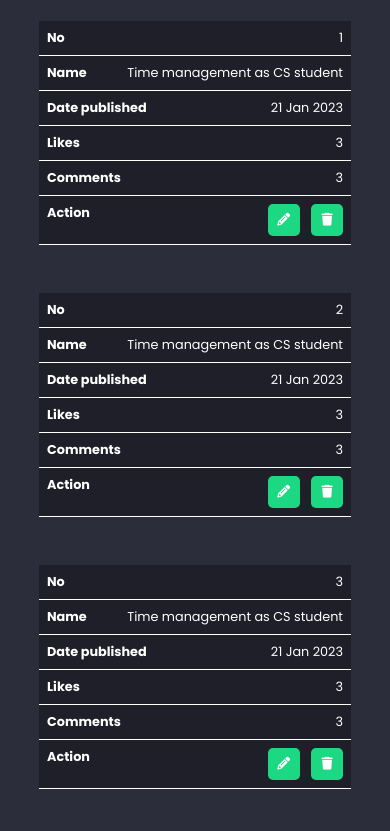
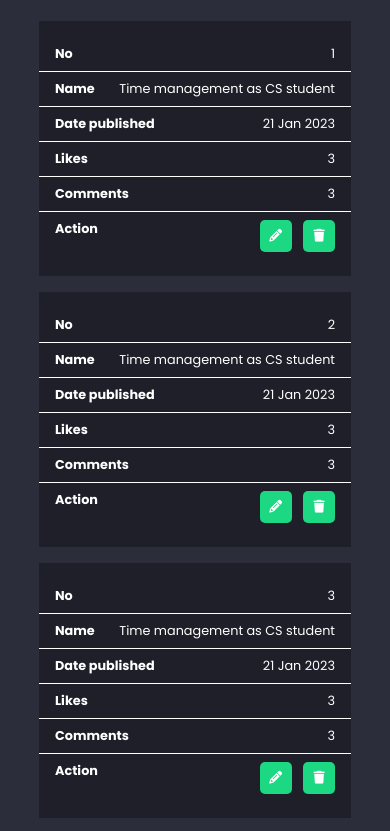
Before and after one commit to EvelyneUmubyeyi/MyBrand, a plain HTML site: page blogsList.html in a window 390 px wide. Shown: the part 250-1081 px from the top of the page. Drawn offline with Linux system fonts and the light colour scheme; a web font is replaced by a local one.

Commit message:
Worked blogs list page responsiveness

```diff
--- a/CSS/blogsList.css
+++ b/CSS/blogsList.css
@@ -371,14 +371,11 @@ tbody tr:last-of-type td {
 @media screen and (max-width: 570px) {
     table{
         background-color: transparent;
+        margin-bottom: 0;
     }
 
     .body {
         width: 80%;
-    }
-
-    table {
-        border: 0;
     }
 
     table thead {
@@ -393,9 +390,8 @@ tbody tr:last-of-type td {
     }
 
     table tr {
-        /* border-bottom: 3px solid #ddd; */
         display: block;
-        margin-bottom: 3rem;
+        margin-bottom: 1rem;
         background-color: #1E1F29;
     }
 
@@ -404,6 +400,8 @@ tbody tr:last-of-type td {
         display: block;
         font-size: .8em;
         text-align: right;
+        padding-right: 1rem;
+        /* max-width: 60%; */
     }
 
     .likes,
@@ -413,7 +411,6 @@ tbody tr:last-of-type td {
 
     .icons {
         display: block;
-        /* justify-content: space-between; */
         border-bottom: 0;
     }
 
@@ -426,23 +423,20 @@ tbody tr:last-of-type td {
         content: attr(data-label);
         float: left;
         font-weight: 700;
+        padding-left: 0.5rem;
     }
 
     .col_first {
         padding-left: 8px;
+        padding-top: 1.5rem;
     }
 
-    /* tr td:last-of-type {
-        border-bottom: 0;
-    } */
-
-    /* table .last_child{
-        border-bottom: 0;
-    } */
-
-    table tr td::nth-child(6){
+    .last_colmn{
+        padding-bottom: 1.5rem;
         border-bottom: 0;
     }
 
-
+    table tr{
+        border-bottom: 0;
+    }
 }
--- a/blogsList.html
+++ b/blogsList.html
@@ -64,7 +64,7 @@
                     <th>Date published</th>
                     <th class="likes">Likes</th>
                     <th class="comments">Comments</th>
-                    <th></th>
+                    <th class="last_colmn"></th>
                 </tr>
             </thead>
             <tbody>
@@ -74,7 +74,7 @@
                     <td data-label="Date published">21 Jan 2023</td>
                     <td data-label="Likes" class="likes">3</td>
                     <td data-label="Comments" class="comments">3</td>
-                    <td data-label="Action" class="icons">
+                    <td data-label="Action" class="icons last_colmn">
                         <div class="edit">
                             <i class="fa-solid fa-pencil"></i>
                         </div>
@@ -89,7 +89,7 @@
                     <td data-label="Date published">21 Jan 2023</td>
                     <td data-label="Likes" class="likes">3</td>
                     <td data-label="Comments" class="comments">3</td>
-                    <td data-label="Action" class="icons last_child">
+                    <td data-label="Action" class="icons last_colmn">
                         <div class="edit">
                             <i class="fa-solid fa-pencil"></i>
                         </div>
@@ -104,7 +104,7 @@
                     <td data-label="Date published">21 Jan 2023</td>
                     <td data-label="Likes" class="likes">3</td>
                     <td data-label="Comments" class="comments">3</td>
-                    <td data-label="Action" class="icons">
+                    <td data-label="Action" class="icons last_colmn">
                         <div class="edit">
                             <i class="fa-solid fa-pencil"></i>
                         </div>
@@ -119,7 +119,7 @@
                     <td data-label="Date published">21 Jan 2023</td>
                     <td data-label="Likes" class="likes">3</td>
                     <td data-label="Comments" class="comments">3</td>
-                    <td data-label="Action" class="icons">
+                    <td data-label="Action" class="icons last_colmn">
                         <div class="edit">
                             <i class="fa-solid fa-pencil"></i>
                         </div>
@@ -134,7 +134,7 @@
                     <td data-label="Date published">21 Jan 2023</td>
                     <td data-label="Likes" class="likes">3</td>
                     <td data-label="Comments" class="comments">3</td>
-                    <td data-label="Action" class="icons">
+                    <td data-label="Action" class="icons last_colmn">
                         <div class="edit">
                             <i class="fa-solid fa-pencil"></i>
                         </div>
```
